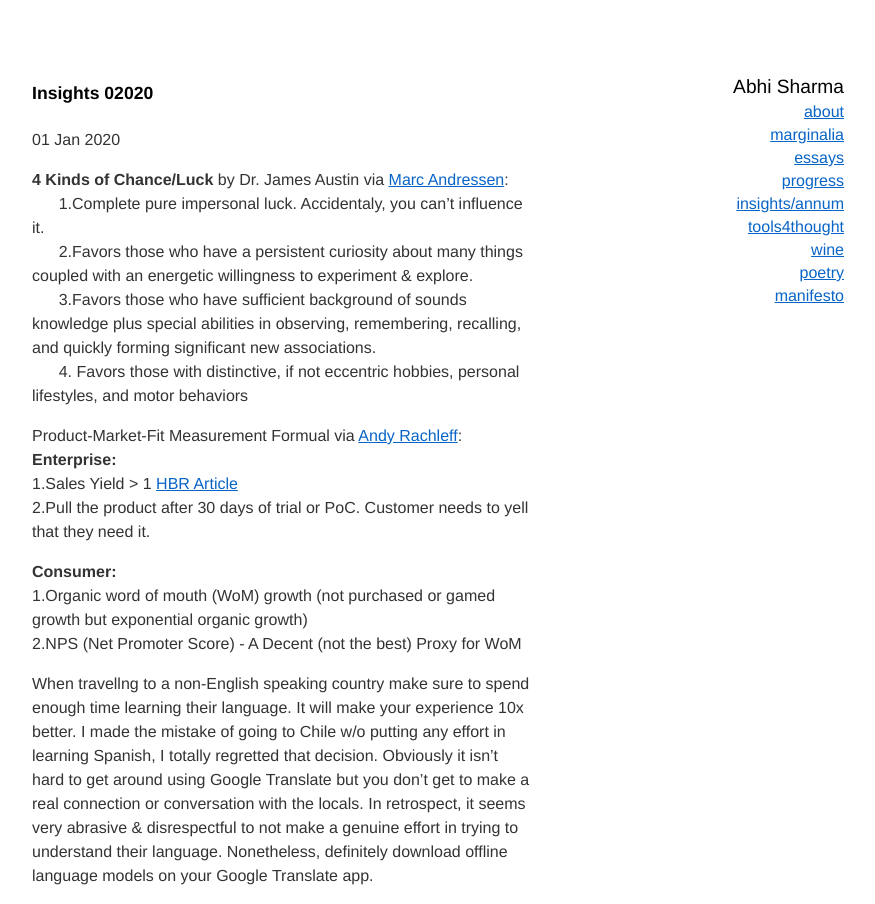
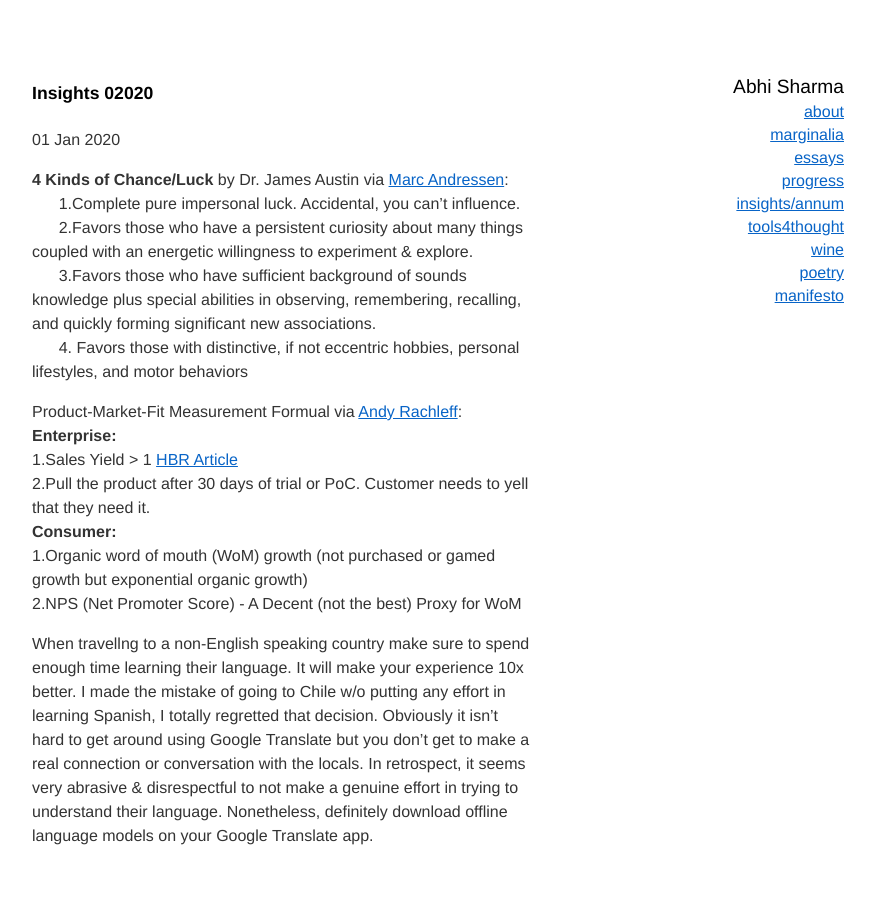
Before and after one commit to abhisharmab/abhisharmab.github.io, a Jekyll site: the page built from insights/_posts/2020-01-01-insights-in-2020.md, in a window 1280 px wide. Shown: the whole page, without its empty margins (192-1067 px from the left). Built offline with Jekyll 4.4.1, drawn with Linux system fonts in a browser that asks for light colours.

Commit message:
formatting

```diff
--- a/insights/_posts/2020-01-01-insights-in-2020.md
+++ b/insights/_posts/2020-01-01-insights-in-2020.md
@@ -6,20 +6,21 @@ abstract: Collage of insights and notes
 ---
 
 **4 Kinds of Chance/Luck** by Dr. James Austin via [Marc Andressen](https://twitter.com/pmarca):
-&nbsp;&nbsp;&nbsp;&nbsp;&nbsp;&nbsp;1.Complete pure impersonal luck. Accidentaly, you can't influence it.
+&nbsp;&nbsp;&nbsp;&nbsp;&nbsp;&nbsp;1.Complete pure impersonal luck. Accidental, you can't influence.
 &nbsp;&nbsp;&nbsp;&nbsp;&nbsp;&nbsp;2.Favors those who have a persistent curiosity about many things coupled with an energetic willingness to experiment & explore.
 &nbsp;&nbsp;&nbsp;&nbsp;&nbsp;&nbsp;3.Favors those who have sufficient background of sounds knowledge plus special abilities in observing, remembering, recalling, and quickly forming significant new associations.
 &nbsp;&nbsp;&nbsp;&nbsp;&nbsp;&nbsp;4. Favors those with distinctive, if not eccentric hobbies, personal lifestyles, and motor behaviors
+
 
 
 Product-Market-Fit Measurement Formual via [Andy Rachleff](https://twitter.com/arachleff):
 **Enterprise:**
 1.Sales Yield > 1 [HBR Article](https://hbr.org/2006/07/the-sales-learning-curve)
 2.Pull the product after 30 days of trial or PoC. Customer needs to yell that they need it.
-
 **Consumer:**
 1.Organic word of mouth (WoM) growth (not purchased or gamed growth but exponential organic growth)
 2.NPS (Net Promoter Score) - A Decent (not the best) Proxy for WoM
 
 
+
 When travellng to a non-English speaking country make sure to spend enough time learning their language. It will make your experience 10x better. I made the mistake of going to Chile w/o putting any effort in learning Spanish, I totally regretted that decision. Obviously it isn't hard to get around using Google Translate but you don't get to make a real connection or conversation with the locals. In retrospect, it seems very abrasive & disrespectful to not make a genuine effort in trying to understand their language. Nonetheless, definitely download offline language models on your Google Translate app.
```
